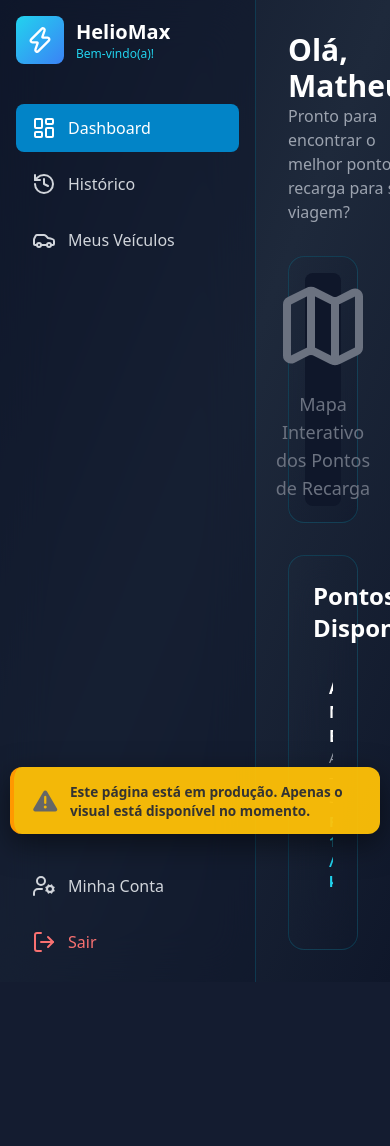
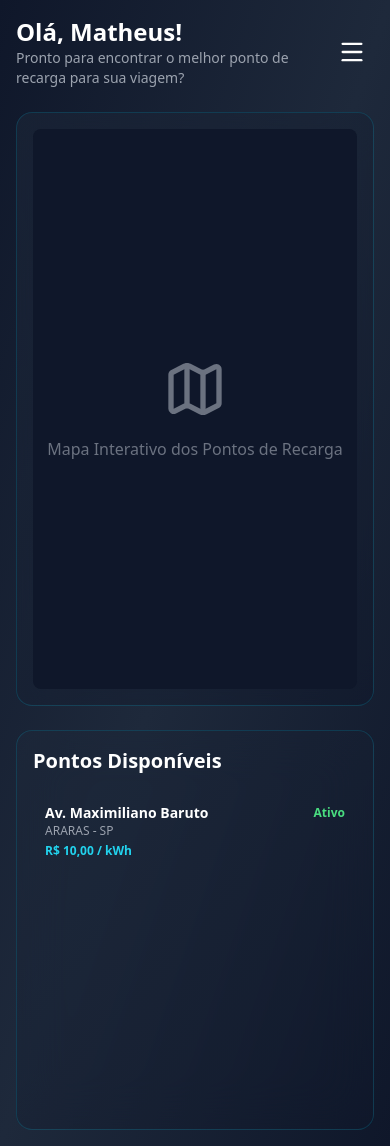
Before and after one commit to Felipe-Parolin/PI_2s2025_TA_Grupo_07_-_HelioMax, a PHP site: page /pages/PHP/dashUSER.php in a window 390 px wide. Before the commit the page ends 982 px from the top, so only its background shows below. Run offline with PHP 8.4, Linux system fonts and the light colour scheme; a user stored in the database is signed in; data comes from the database, SQL or seed files in the repository; tables that the repository leaves empty hold one stand-in row (values such as "Sample post"); some libraries are stand-ins or nearby versions.

Commit message:
corrigidoResponsividade

```diff
--- a/codigoPWEB/pages/PHP/dashUSER.php
+++ b/codigoPWEB/pages/PHP/dashUSER.php
@@ -112,34 +115,8 @@ $historico_recargas = [
             color: white;
         }
 
-        .fixed-notification {
-            position: fixed;
-            bottom: 20px;
-            right: 20px;
-            background: rgba(255, 193, 7, 0.95);
-            color: #333;
-            padding: 1rem 1.5rem;
-            border-radius: 12px;
-            box-shadow: 0 10px 30px rgba(0, 0, 0, 0.5);
-            display: flex;
-            align-items: center;
-            gap: 0.8rem;
-            z-index: 9999;
-            max-width: 350px;
-            border-left: 4px solid #ff9800;
-            animation: slideInFromRight 0.5s ease;
-        }
-
-        .fixed-notification-icon {
-            font-size: 1.5rem;
-            flex-shrink: 0;
-            color: #666;
-        }
-
-        .fixed-notification-text {
-            font-weight: 600;
-            font-size: 0.95rem;
-            line-height: 1.4;
+        .sidebar-mobile-hidden {
+            transform: translateX(-100%);
         }
 
         @keyframes slideInFromRight {
@@ -172,13 +190,17 @@ $historico_recargas = [
 
 <body class="min-h-screen bg-gradient-to-br from-slate-900 via-slate-800 to-slate-900 text-white flex">
 
-    <aside class="w-64 bg-slate-900/50 backdrop-blur-xl border-r border-cyan-500/20 p-4 flex flex-col">
+    <aside id="sidebar"
+        class="fixed inset-y-0 left-0 w-64 bg-slate-900/50 backdrop-blur-xl border-r border-cyan-500/20 p-4
+               flex flex-col flex-shrink-0 z-50
+               md:relative md:translate-x-0
+               transition-all duration-300 sidebar-mobile-hidden">
+
         <div class="flex items-center gap-3 mb-10">
-            <div
-                class="w-12 h-12 bg-gradient-to-br from-cyan-400 to-blue-500 rounded-lg flex items-center justify-center">
+            <div class="w-12 h-12 bg-gradient-to-br from-cyan-400 to-blue-500 rounded-lg flex items-center justify-center flex-shrink-0">
                 <i data-lucide="zap" class="w-7 h-7 text-white"></i>
             </div>
-            <div>
+            <div class="sidebar-text">
                 <h1 class="text-xl font-bold text-white">HelioMax</h1>
                 <p class="text-xs text-cyan-400">Bem-vindo(a)!</p>
             </div>
@@ -186,45 +208,65 @@ $historico_recargas = [
 
         <nav class="flex-grow">
             <a href="#"
-                class="flex items-center gap-3 px-4 py-3 rounded-lg text-gray-300 hover:bg-cyan-600/50 transition-colors sidebar-item active">
-                <i data-lucide="layout-dashboard"></i> <span>Dashboard</span>
+                class="flex items-center gap-3 px-4 py-3 rounded-lg text-gray-300 hover:bg-cyan-600/50 transition-colors sidebar-item active"
+                title="Dashboard">
+                <i data-lucide="layout-dashboard" class="flex-shrink-0"></i>
+                <span class="sidebar-text">Dashboard</span>
             </a>
             <a href="javascript:abrirModal('modalHistorico')"
-                class="flex items-center gap-3 px-4 py-3 rounded-lg text-gray-300 hover:bg-cyan-600/50 transition-colors sidebar-item mt-2">
-                <i data-lucide="history"></i> <span>Histórico</span>
+                class="flex items-center gap-3 px-4 py-3 rounded-lg text-gray-300 hover:bg-cyan-600/50 transition-colors sidebar-item mt-2"
+                title="Histórico">
+                <i data-lucide="history" class="flex-shrink-0"></i>
+                <span class="sidebar-text">Histórico</span>
             </a>
             <a href="veiculos.php"
-                class="flex items-center gap-3 px-4 py-3 rounded-lg text-gray-300 hover:bg-cyan-600/50 transition-colors sidebar-item mt-2">
-                <i data-lucide="car"></i> <span>Meus Veículos</span>
+                class="flex items-center gap-3 px-4 py-3 rounded-lg text-gray-300 hover:bg-cyan-600/50 transition-colors sidebar-item mt-2"
+                title="Meus Veículos">
+                <i data-lucide="car" class="flex-shrink-0"></i>
+                <span class="sidebar-text">Meus Veículos</span>
             </a>
         </nav>
 
-        <div class="mt-auto">
+        <div class="mt-auto pt-4 border-t border-cyan-500/20">
             <a href="javascript:abrirModal('modalPerfil')"
-                class="flex items-center gap-3 px-4 py-3 rounded-lg text-gray-300 hover:bg-cyan-600/50 transition-colors sidebar-item">
-                <i data-lucide="user-cog"></i> <span>Minha Conta</span>
+                class="flex items-center gap-3 px-4 py-3 rounded-lg text-gray-300 hover:bg-cyan-600/50 transition-colors sidebar-item"
+                title="Minha Conta">
+                <i data-lucide="user-cog" class="flex-shrink-0"></i>
+                <span class="sidebar-text">Minha Conta</span>
             </a>
             <a href="?logout=1"
-                class="flex items-center gap-3 px-4 py-3 rounded-lg text-red-400 hover:bg-red-500/30 transition-colors sidebar-item mt-2">
-                <i data-lucide="log-out"></i> <span>Sair</span>
+                class="flex items-center gap-3 px-4 py-3 rounded-lg text-red-400 hover:bg-red-500/30 transition-colors sidebar-item mt-2"
+                title="Sair">
+                <i data-lucide="log-out" class="flex-shrink-0"></i>
+                <span class="sidebar-text">Sair</span>
             </a>
         </div>
     </aside>
 
+    <div id="sidebar-overlay" class="fixed inset-0 bg-black/50 z-40 hidden md:hidden"
+        onclick="toggleSidebar()"></div>
 
-    <main class="flex-1 p-8 overflow-y-auto">
-        <header class="flex justify-between items-center mb-8">
-            <div>
-                <h1 class="text-3xl font-bold text-white">Olá,
+    <main class="flex-1 p-4 sm:p-6 lg:p-8 overflow-y-auto">
+        <header class="flex justify-between items-center mb-6 lg:mb-8 flex-wrap gap-4">
+            <div class="flex-1 min-w-0">
+                <h1 class="text-2xl sm:text-3xl font-bold text-white">Olá,
                     <?php echo htmlspecialchars(explode(' ', $_SESSION['usuario_nome'])[0]); ?>!
                 </h1>
-                <p class="text-gray-400">Pronto para encontrar o melhor ponto de recarga para sua viagem?</p>
+                <p class="text-gray-400 text-sm sm:text-base">Pronto para encontrar o melhor ponto de recarga para sua viagem?</p>
             </div>
-            <button
-                class="bg-gradient-to-r from-cyan-500 to-blue-500 hover:from-cyan-600 hover:to-blue-600 text-white font-bold py-3 px-6 rounded-xl flex items-center gap-2 shadow-lg shadow-cyan-500/30 hover:shadow-cyan-500/50 transition-all duration-300 hover:scale-105">
-                <i data-lucide="route"></i>
-                <span>Planejar Rota</span>
-            </button>
+
+            <div class="flex items-center gap-3">
+                <button id="toggle-sidebar-btn" class="p-2 md:hidden text-white" onclick="toggleSidebar()">
+                    <i data-lucide="menu" class="w-7 h-7"></i>
+                </button>
+
+                <button
+                    class="hidden sm:flex bg-gradient-to-r from-cyan-500 to-blue-500 hover:from-cyan-600 hover:to-blue-600 text-white font-bold py-2.5 sm:py-3 px-4 sm:px-6 rounded-xl items-center gap-2 shadow-lg shadow-cyan-500/30 hover:shadow-cyan-500/50 transition-all duration-300 hover:scale-[1.02] text-sm sm:text-base">
+                    <i data-lucide="route" class="w-4 h-4 sm:w-5 sm:h-5"></i>
+                    <span class="hidden lg:inline">Planejar Rota</span>
+                    <span class="lg:hidden">Planejar</span>
+                </button>
+            </div>
         </header>
 
         <?php if ($mensagem): ?>
@@ -238,35 +280,37 @@ $historico_recargas = [
             </div>
         <?php endif; ?>
 
-        <div class="grid grid-cols-1 lg:grid-cols-3 gap-8" style="height: calc(100vh - 150px);">
+        <div class="grid grid-cols-1 lg:grid-cols-3 gap-6 lg:gap-8">
             <div
-                class="lg:col-span-2 bg-gradient-to-br from-slate-800/50 to-slate-900/50 backdrop-blur-xl rounded-2xl border border-cyan-500/20 p-4 flex flex-col">
+                class="lg:col-span-2 bg-gradient-to-br from-slate-800/50 to-slate-900/50 backdrop-blur-xl rounded-2xl border border-cyan-500/20 p-4 flex flex-col"
+                style="min-height: 400px; height: calc(100vh - 250px);">
                 <div
                     class="w-full h-full bg-slate-900 rounded-lg flex items-center justify-center text-center text-gray-500">
                     <div>
-                        <i data-lucide="map" class="w-24 h-24 mx-auto"></i>
-                        <p class="mt-4 text-lg">Mapa Interativo dos Pontos de Recarga</p>
+                        <i data-lucide="map" class="w-16 h-16 sm:w-20 sm:h-20 lg:w-24 lg:h-24 mx-auto"></i>
+                        <p class="mt-4 text-base sm:text-lg">Mapa Interativo dos Pontos de Recarga</p>
                     </div>
                 </div>
             </div>
 
             <div
-                class="flex flex-col bg-gradient-to-br from-slate-800/50 to-slate-900/50 backdrop-blur-xl rounded-2xl border border-cyan-500/20 p-6">
-                <h2 class="text-2xl font-bold mb-4">Pontos Disponíveis</h2>
-                <div class="overflow-y-auto">
+                class="flex flex-col bg-gradient-to-br from-slate-800/50 to-slate-900/50 backdrop-blur-xl rounded-2xl border border-cyan-500/20 p-4 sm:p-6"
+                style="min-height: 400px; max-height: calc(100vh - 250px);">
+                <h2 class="text-xl sm:text-2xl font-bold mb-4">Pontos Disponíveis</h2>
+                <div class="overflow-y-auto flex-1">
                     <?php if (empty($pontos_disponiveis)): ?>
-                        <p class="text-gray-400 text-center py-10">Nenhum ponto ativo encontrado no momento.</p>
+                        <p class="text-gray-400 text-center py-10 text-sm sm:text-base">Nenhum ponto ativo encontrado no momento.</p>
                     <?php else: ?>
                         <?php foreach ($pontos_disponiveis as $ponto): ?>
-                            <div class="p-4 rounded-lg hover:bg-slate-700/50 transition-colors mb-2">
+                            <div class="p-3 sm:p-4 rounded-lg hover:bg-slate-700/50 transition-colors mb-2">
                                 <div class="flex justify-between items-center">
-                                    <p class="font-semibold"><?php echo htmlspecialchars($ponto['LOGRADOURO']); ?></p>
+                                    <p class="font-semibold text-sm sm:text-base"><?php echo htmlspecialchars($ponto['LOGRADOURO']); ?></p>
                                     <span class="text-xs font-bold text-green-400">Ativo</span>
                                 </div>
-                                <p class="text-sm text-gray-400"><?php echo htmlspecialchars($ponto['cidade']); ?> -
+                                <p class="text-xs sm:text-sm text-gray-400"><?php echo htmlspecialchars($ponto['cidade']); ?> -
                                     <?php echo htmlspecialchars($ponto['UF']); ?>
                                 </p>
-                                <p class="text-sm font-semibold text-cyan-400 mt-1">R$
+                                <p class="text-xs sm:text-sm font-semibold text-cyan-400 mt-1">R$
                                     <?php echo number_format($ponto['VALOR_KWH'], 2, ',', '.'); ?> / kWh
                                 </p>
                             </div>
@@ -277,15 +321,7 @@ $historico_recargas = [
         </div>
     </main>
 
-    <!-- Notificação Fixa -->
-    <div class="fixed-notification">
-        <i class="fas fa-exclamation-triangle fixed-notification-icon"></i>
-        <div class="fixed-notification-text">
-            Este página está em produção. Apenas o visual está disponível no momento.
-        </div>
-    </div>
-
-
+    <!-- Modal de Perfil -->
     <div id="modalPerfil" class="modal fixed inset-0 bg-black/70 backdrop-blur-sm items-center justify-center z-50 p-4">
         <div
             class="bg-gradient-to-br from-slate-800/95 to-slate-900/95 backdrop-blur-xl rounded-2xl border border-cyan-500/20 max-w-4xl w-full max-h-[90vh] overflow-y-auto">
@@ -357,7 +400,7 @@ $historico_recargas = [
                         data-lucide="x" class="w-6 h-6 text-gray-400"></i></button>
             </div>
             <div class="p-6 max-h-[60vh] overflow-y-auto">
-                <table class="w-full text-left">
+                <table class="w-full text-left text-sm sm:text-base">
                     <thead class="border-b border-cyan-500/20">
                         <tr>
                             <th class="p-2">Data</th>
@@ -383,22 +426,27 @@ $historico_recargas = [
         </div>
     </div>
 
-
     <script>
         lucide.createIcons();
 
+        function toggleSidebar() {
+            const sidebar = document.getElementById('sidebar');
+            const overlay = document.getElementById('sidebar-overlay');
+
+            sidebar.classList.toggle('sidebar-mobile-hidden');
+            overlay.classList.toggle('hidden');
+        }
+
         function abrirModal(id) {
             document.getElementById(id).classList.add('active');
-            lucide.createIcons();
+            setTimeout(() => lucide.createIcons(), 100);
         }
 
         function fecharModal(id) {
             document.getElementById(id).classList.remove('active');
         }
 
-        function mudarTab(tab) {
-        }
-
+        // Fecha modal ao clicar fora
         document.querySelectorAll('.modal').forEach(modal => {
             modal.addEventListener('click', function (e) {
                 if (e.target === this) {
@@ -406,6 +454,13 @@ $historico_recargas = [
                 }
             });
         });
+
+        // Inicializa ícones após carregar
+        document.addEventListener('DOMContentLoaded', () => {
+            if (typeof lucide !== 'undefined') {
+                lucide.createIcons();
+            }
+        });
     </script>
 </body>
 
```
Also changed, not shown: other parts of codigoPWEB/pages/PHP/dashUSER.php (+51 -0 lines).
